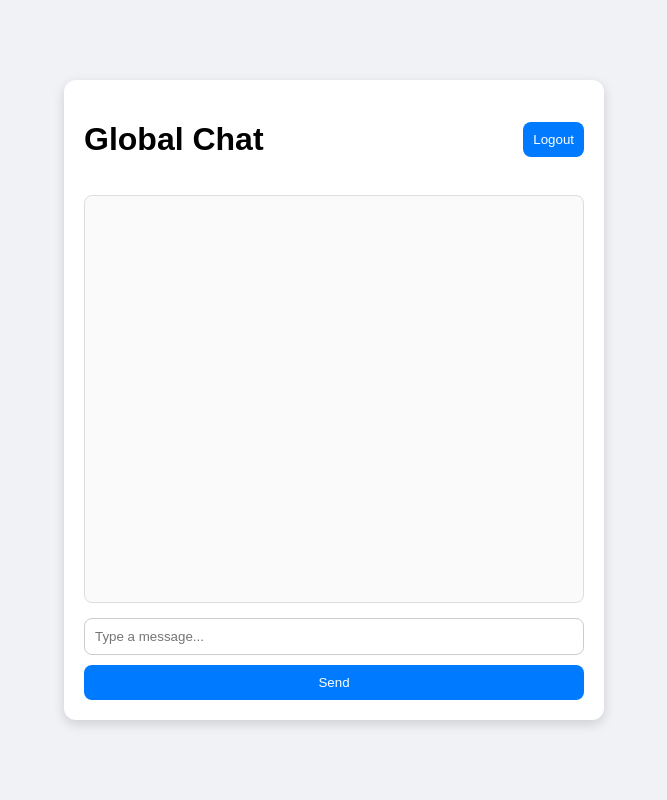
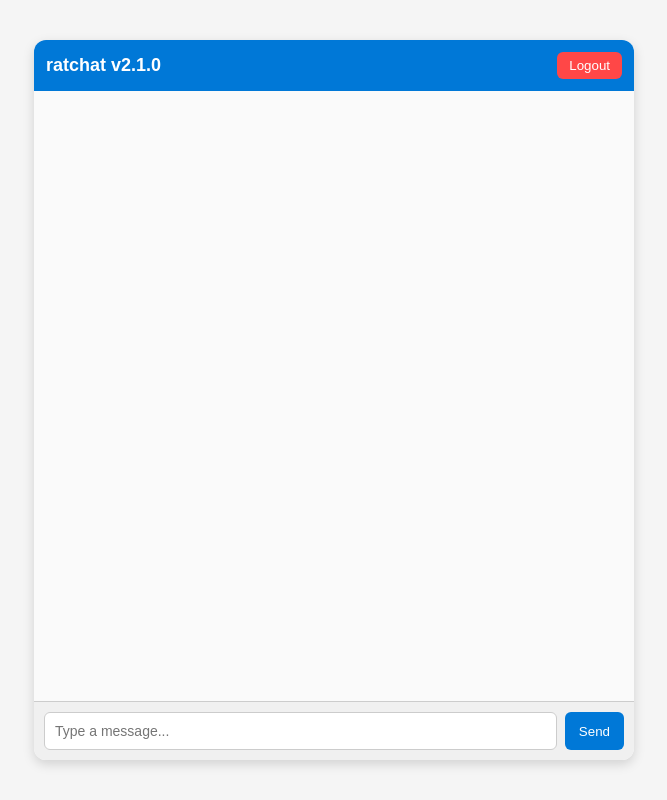
Before and after one commit to dvzns/legalchat, a website: page public/chat.html in a window 1280 px wide. Shown: the whole page, without its empty margins (306-973 px from the left). Drawn offline with Linux system fonts and the light colour scheme; sample sign-in values are in the browser's storage.

Commit message:
hmmmm idk

```diff
--- a/public/chat.css
+++ b/public/chat.css
@@ -1,97 +1,97 @@
 body {
   margin: 0;
   font-family: Arial, sans-serif;
-  background: #f0f2f5;
+  background: #f5f5f5;
   display: flex;
+  justify-content: center;
   align-items: center;
-  justify-content: center;
   height: 100vh;
 }
 
-.form-container, .chat-container, .ban-box {
-  background: white;
-  padding: 20px;
+.chat-container {
+  width: 100%;
+  max-width: 600px;
+  height: 90vh;
+  display: flex;
+  flex-direction: column;
+  background: #fff;
   border-radius: 12px;
-  box-shadow: 0 4px 12px rgba(0,0,0,0.15);
-  width: 350px;
-  text-align: center;
+  overflow: hidden;
+  box-shadow: 0 4px 12px rgba(0, 0, 0, 0.15);
 }
 
-form {
-  display: flex;
-  flex-direction: column;
-  gap: 12px;
-}
-
-input {
-  padding: 10px;
-  border: 1px solid #ccc;
-  border-radius: 8px;
-}
-
-button {
-  padding: 10px;
-  background: #007bff;
+header {
+  background: #0078d7;
   color: white;
-  border: none;
-  border-radius: 8px;
-  cursor: pointer;
-}
-
-button:hover {
-  background: #0056b3;
-}
-
-.chat-container {
-  width: 500px;
-  height: 600px;
-  display: flex;
-  flex-direction: column;
-}
-
-.chat-header {
+  padding: 12px;
   display: flex;
   justify-content: space-between;
   align-items: center;
 }
 
-.chat-messages {
+header h1 {
+  margin: 0;
+  font-size: 18px;
+}
+
+header button {
+  background: #ff4747;
+  border: none;
+  padding: 6px 12px;
+  color: white;
+  border-radius: 6px;
+  cursor: pointer;
+}
+
+header button:hover {
+  background: #d93636;
+}
+
+.messages {
   flex: 1;
+  padding: 10px;
   overflow-y: auto;
-  margin: 15px 0;
-  padding: 10px;
-  border: 1px solid #ddd;
-  border-radius: 8px;
   background: #fafafa;
 }
 
 .message {
-  margin: 8px 0;
+  margin: 5px 0;
   padding: 6px 10px;
-  background: #e9ecef;
   border-radius: 8px;
-  text-align: left;
+  background: #e9e9e9;
+  word-wrap: break-word;
 }
 
 .message.owner {
-  background: #ffe0e0;
+  background: #ffe0b2;
   font-weight: bold;
 }
 
-.chat-input {
+.chat-form {
   display: flex;
-  gap: 10px;
+  padding: 10px;
+  background: #f0f0f0;
+  border-top: 1px solid #ccc;
 }
 
-.chat-input input {
+.chat-form input {
   flex: 1;
+  padding: 10px;
+  border-radius: 6px;
+  border: 1px solid #ccc;
+  font-size: 14px;
 }
 
-.banned {
-  background: #ffdddd;
+.chat-form button {
+  margin-left: 8px;
+  padding: 10px 14px;
+  border: none;
+  background: #0078d7;
+  color: white;
+  border-radius: 6px;
+  cursor: pointer;
 }
 
-.ban-box {
-  width: 400px;
-  border: 2px solid red;
+.chat-form button:hover {
+  background: #005fa3;
 }
--- a/public/chat.html
+++ b/public/chat.html
@@ -2,18 +2,21 @@
 <html lang="en">
 <head>
   <meta charset="UTF-8">
-  <title>Chat</title>
+  <meta name="viewport" content="width=device-width, initial-scale=1.0">
+  <title>Global Chat</title>
   <link rel="stylesheet" href="chat.css">
 </head>
 <body>
   <div class="chat-container">
-    <div class="chat-header">
-      <h1>Global Chat</h1>
+    <header>
+      <h1>ratchat v2.1.0</h1>
       <button id="logoutBtn">Logout</button>
-    </div>
-    <div id="messages" class="chat-messages"></div>
-    <form id="chatForm" class="chat-input">
-      <input type="text" id="message" placeholder="Type a message..." required>
+    </header>
+
+    <div id="messages" class="messages"></div>
+
+    <form id="chatForm" class="chat-form">
+      <input id="message" type="text" placeholder="Type a message..." autocomplete="off">
       <button type="submit">Send</button>
     </form>
   </div>
```
Also changed, not shown: public/index.html (+49 -5 lines).
